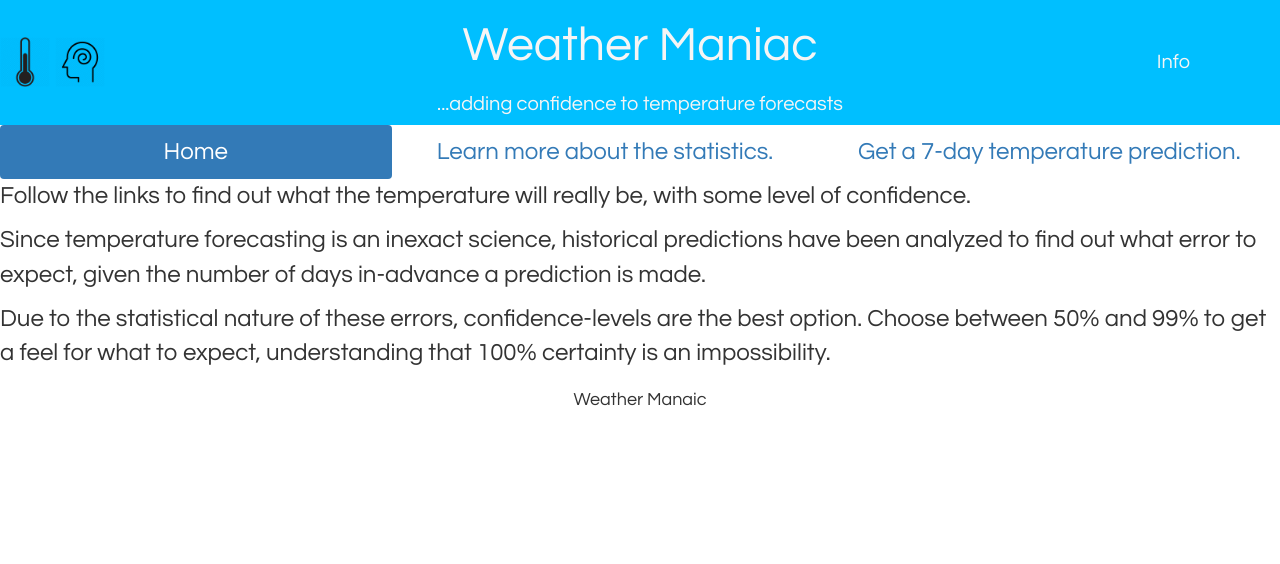
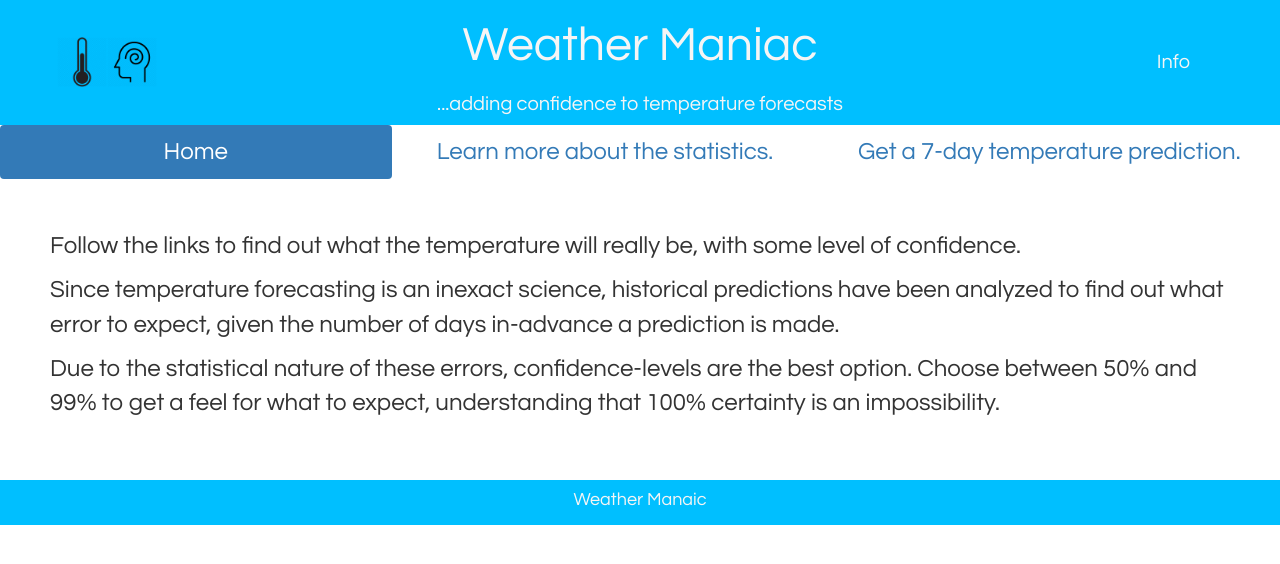
Before and after one commit to echase6/weather_maniac, a Django app: page / in a window 1280 px wide. Shown: the top 564 px of the page. Run offline with Django 3.2, Linux system fonts and the light colour scheme; some libraries are stand-ins or nearby versions.

Commit message:
misc cleanup of site

```diff
--- a/weather_maniac/static/weather_maniac/site.css
+++ b/weather_maniac/static/weather_maniac/site.css
@@ -21,6 +21,9 @@ header > div:nth-child(2) {
 
 header > div:first-child {
   flex: 1;
+  display: flex;
+  align-items: center;
+  justify-content: center;
 }
 
 header > div:last-child {
@@ -48,10 +51,16 @@ header > div > h4 {
   /*flex: 1;*/
 }
 
+img {
+  align-items: center;
+}
+
 main {
   flex: 1;
   display: flex;
   flex-direction: row;
+  padding: 50px;
+  height: 550px;
 }
 
 
@@ -60,6 +69,8 @@ footer {
   display: flex;
   align-items: center;
   flex-direction: row;
+  background-color: DeepSkyBlue;
+
 }
 
 footer > label {
@@ -68,4 +79,6 @@ footer > label {
 
 footer > label > h4 {
   text-align: center;
+  color: WhiteSmoke;
+
 }
```
Also changed, not shown: weather_maniac/static/weather_maniac/prediction.css (+4 -4 lines).
